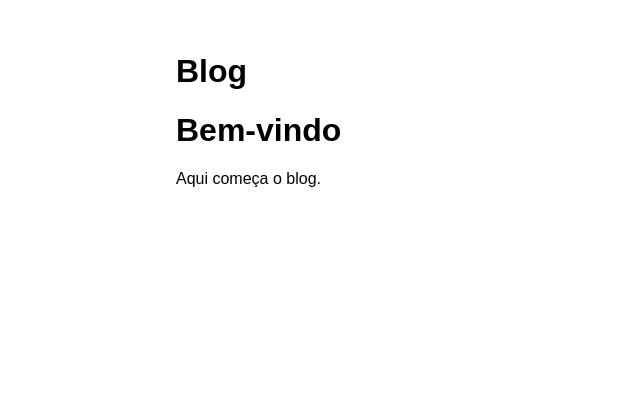
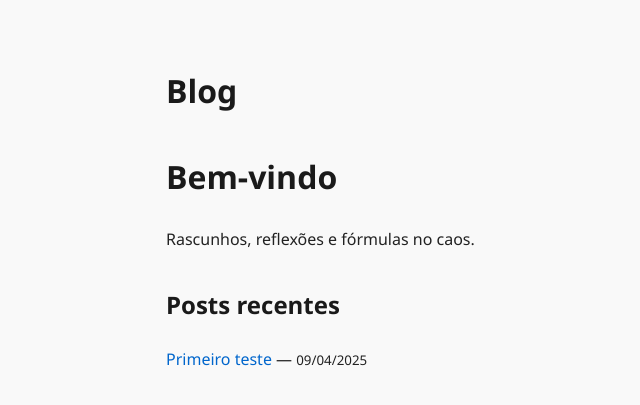
Before and after one commit to joaofaugusto/blog, a Jekyll site: the page built from index.md, in a window 1280 px wide. Shown: the top 405 px of the page, without its empty margins (114-754 px from the left). Built offline with Jekyll 4.4.1, drawn with Linux system fonts in a browser that asks for light colours.

Commit message:
Atualizando layout e estilo do blog: adicionando data ao post, ajustando caminho do CSS e melhorando a formatação do conteúdo

```diff
--- a/_layouts/default.html
+++ b/_layouts/default.html
@@ -3,7 +3,7 @@
 <head>
     <meta charset="UTF-8">
     <title>{{ page.title}}</title>
-    <link rel="stylesheet" href="/assets/style.css">
+    <link rel="stylesheet" href="{{ site.baseurl }}/assets/style.css">
     {% include mathjax.html %}
 </head>
 <body>
--- a/_posts/2025-04-09-teste.md
+++ b/_posts/2025-04-09-teste.md
@@ -1,6 +1,7 @@
 ---
 layout: default
 title: "Primeiro teste"
+date: 2025-04-09
 ---
 Olá, este é um pequeno teste para verificar se o Jekyll está funcionando corretamente.
 
--- a/assets/style.css
+++ b/assets/style.css
@@ -1,6 +1,30 @@
 body {
-    font-family: sans-serif;
-    max-width: 700px;
-    margin: auto;
+    font-family: 'Segoe UI', sans-serif;
+    max-width: 720px;
+    margin: 0 auto;
     padding: 2rem;
+    line-height: 1.7;
+    background: #f9f9f9;
+    color: #222;
 }
+
+h1, h2, h3 {
+    color: #1a1a1a;
+    margin-top: 2rem;
+}
+
+a {
+    color: #0066cc;
+    text-decoration: none;
+}
+a:hover {
+    text-decoration: underline;
+}
+
+ul {
+    list-style: none;
+    padding: 0;
+}
+li {
+    margin-bottom: 0.5rem;
+}
--- a/index.md
+++ b/index.md
@@ -5,4 +5,14 @@ title: Início
 
 # Bem-vindo
 
-Aqui começa o blog.
+Rascunhos, reflexões e fórmulas no caos.
+
+## Posts recentes
+
+<ul>
+  {% for post in site.posts %}
+    <li>
+      <a href="{{ site.baseurl }}{{ post.url }}">{{ post.title }}</a> — <small>{{ post.date | date: "%d/%m/%Y" }}</small>
+    </li>
+  {% endfor %}
+</ul>
```
